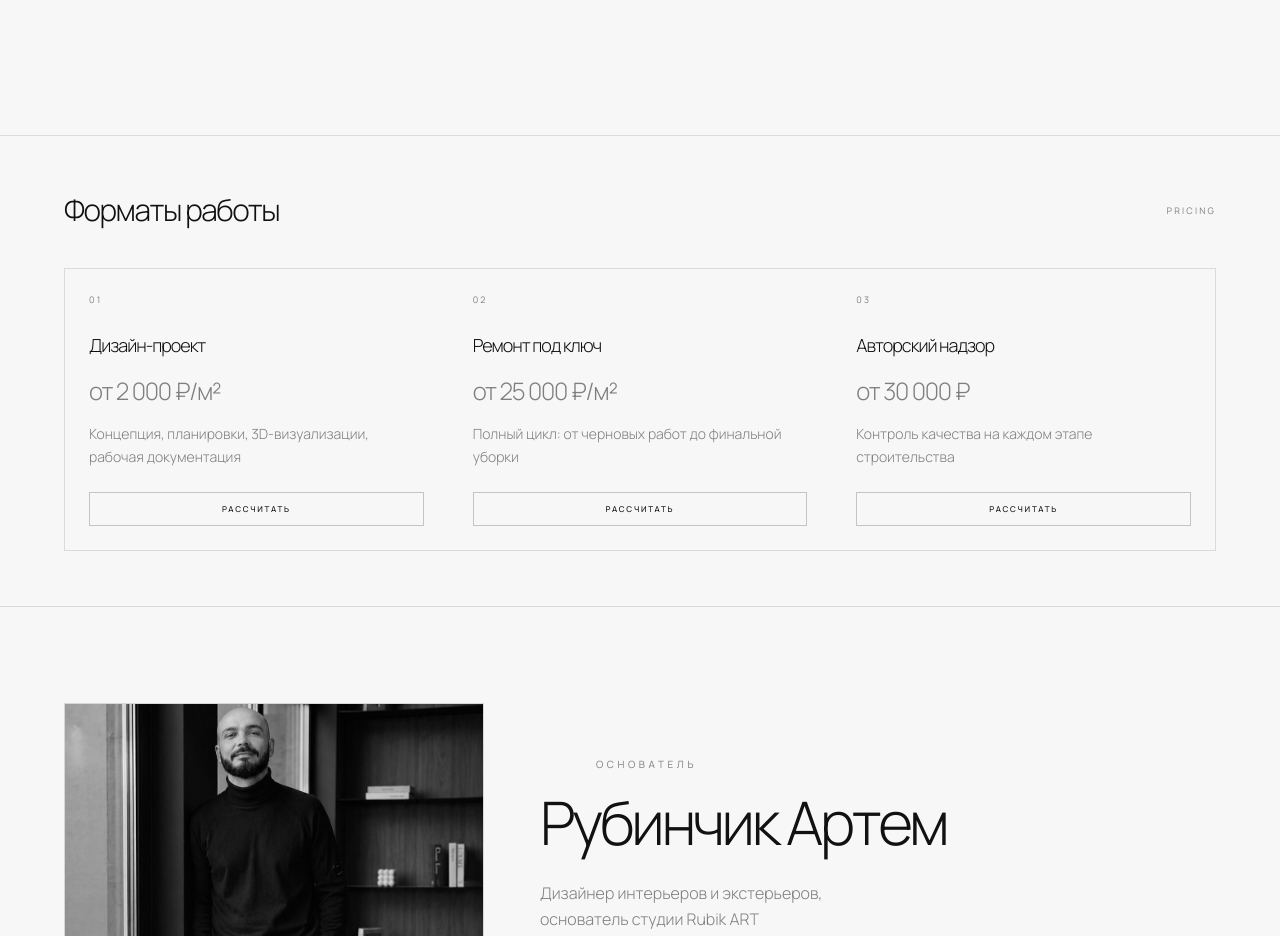
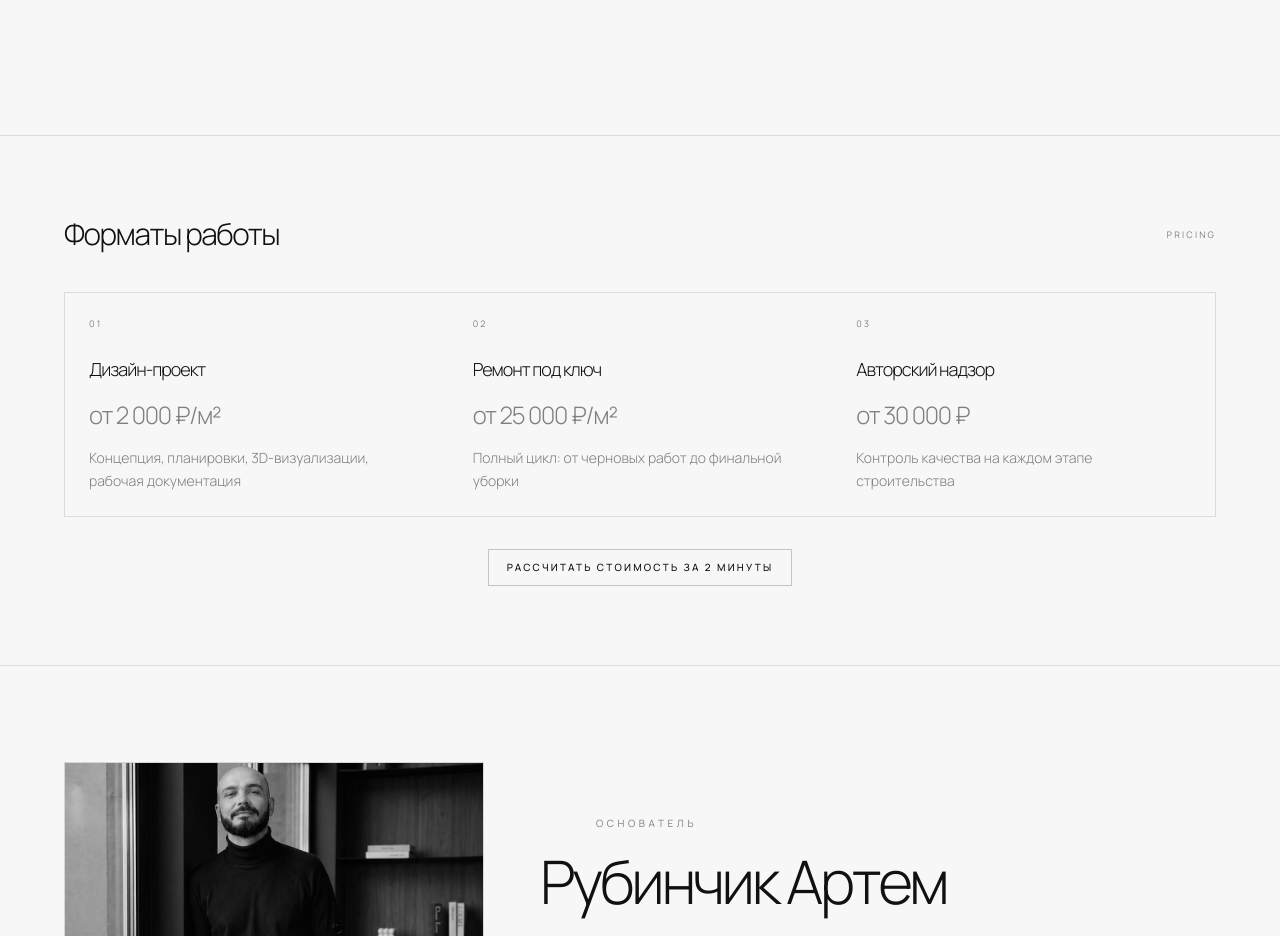
Before and after one commit to artrubinchik/DERZAi, a Next.js app: page / in a window 1280 px wide. Shown: the part 2140-3076 px from the top of the page. Built offline with nearby package versions, Linux system fonts and the light colour scheme; no server answers.

Commit message:
Refactor Pricing component button and padding
Updated the button in the Pricing component to provide a clearer call to action and adjusted the section padding.

```diff
--- a/components/Pricing.tsx
+++ b/components/Pricing.tsx
@@ -6,7 +6,7 @@ interface PricingProps {
 
 export default function Pricing({ onQuizOpen }: PricingProps) {
   return (
-    <section id="pricing" className="section-dark py-14 md:py-18">
+    <section id="pricing" className="section-dark py-14 md:py-20">
       <div className="mx-auto max-w-7xl px-6 md:px-12 lg:px-16">
         <div className="mb-10 flex items-center justify-between">
           <h2 className="text-2xl font-light tracking-[-0.05em] md:text-3xl">
@@ -36,15 +36,17 @@ export default function Pricing({ onQuizOpen }: PricingProps) {
               <p className="mt-4 text-sm font-light leading-relaxed text-muted">
                 {item.desc}
               </p>
-
-              <button
-                onClick={onQuizOpen}
-                className="btn-minimal mt-6 w-full !text-[8px]"
-              >
-                Рассчитать
-              </button>
             </div>
           ))}
+        </div>
+
+        <div className="mt-8 flex justify-center">
+          <button
+            onClick={onQuizOpen}
+            className="btn-minimal"
+          >
+            Рассчитать стоимость за 2 минуты
+          </button>
         </div>
       </div>
     </section>
```
